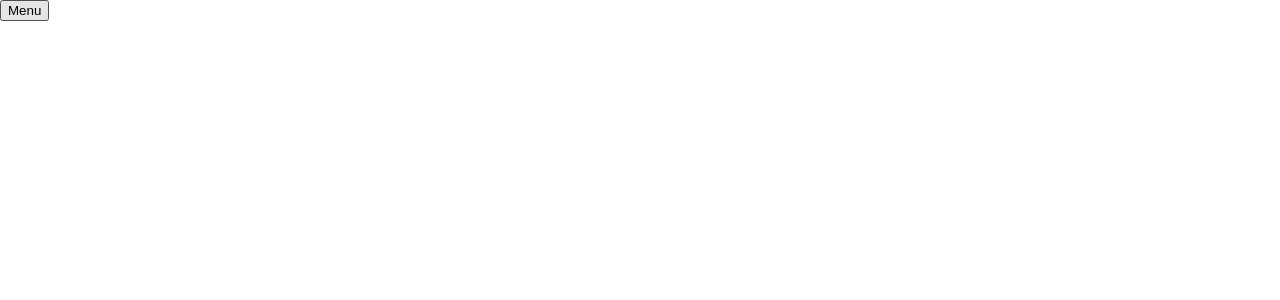
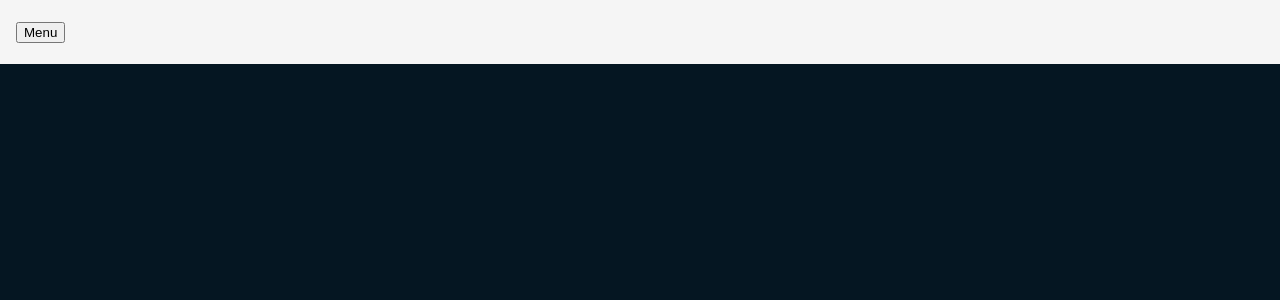
Before and after one commit to ryme07/wildCircus, an Angular app: page /home in a window 1280 px wide. Shown: the top 300 px of the page. Built offline with nearby package versions, Linux system fonts and the light colour scheme.

Commit message:
feat: create navbar

```diff
--- a/src/app/app.module.ts
+++ b/src/app/app.module.ts
@@ -11,6 +11,7 @@
 import { ShowLayoutComponent } from './components/show-layout/show-layout.component';
 import { BrowserAnimationsModule } from '@angular/platform-browser/animations';
 import {MatMenuModule} from '@angular/material/menu';
+import { MatToolbarModule } from '@angular/material/toolbar';
 
 @NgModule({
   declarations: [
@@ -26,7 +27,8 @@
     BrowserModule,
     AppRoutingModule,
     BrowserAnimationsModule,
-    MatMenuModule
+    MatMenuModule,
+    MatToolbarModule,
   ],
   providers: [],
   bootstrap: [AppComponent]
--- a/src/app/components/navbar/navbar.component.html
+++ b/src/app/components/navbar/navbar.component.html
@@ -1,5 +1,7 @@
-<button mat-button [matMenuTriggerFor]="menu">Menu</button>
-<mat-menu #menu="matMenu">
-  <button mat-menu-item>Item 1</button>
-  <button mat-menu-item>Item 2</button>
-</mat-menu>
+<mat-toolbar>
+    <button class="btn-navbar" mat-button [matMenuTriggerFor]="menu">Menu</button>
+    <mat-menu #menu="matMenu">
+      <button mat-menu-item>Item 1</button>
+      <button mat-menu-item>Item 2</button>
+    </mat-menu>
+</mat-toolbar>
--- a/src/styles.scss
+++ b/src/styles.scss
@@ -1,4 +1,86 @@
 /* You can add global styles to this file, and also import other style files */
+html, body, div, span, applet, object, iframe,
+h1, h2, h3, h4, h5, h6, p, blockquote, pre,
+a, abbr, acronym, address, big, cite, code,
+del, dfn, em, img, ins, kbd, q, s, samp,
+small, strike, strong, sub, sup, tt, var,
+b, u, i, center,
+dl, dt, dd, ol, ul, li,
+fieldset, form, label, legend,
+table, caption, tbody, tfoot, thead, tr, th, td,
+article, aside, canvas, details, embed,
+figure, figcaption, footer, header, hgroup,
+menu, nav, output, ruby, section, summary,
+time, mark, audio, video {
+	margin: 0;
+	padding: 0;
+	border: 0;
+	font-size: 100%;
+	font: inherit;
+	vertical-align: baseline;
+}
+/* HTML5 display-role reset for older browsers */
 
-html, body { height: 100%; }
-body { margin: 0; font-family: Roboto, "Helvetica Neue", sans-serif; }
+article, aside, details, figcaption, figure,
+footer, header, hgroup, menu, nav, section {
+	display: block;
+}
+body {
+	line-height: 1;
+}
+ol, ul {
+	list-style: none;
+}
+blockquote, q {
+	quotes: none;
+}
+blockquote:before, blockquote:after,
+q:before, q:after {
+	content: '';
+	content: none;
+}
+table {
+	border-collapse: collapse;
+	border-spacing: 0;
+}
+
+
+
+// html, body { height: 100%; }
+// body { margin: 0; font-family: Roboto, "Helvetica Neue", sans-serif; }
+
+html, body{
+
+height: 100vh;
+ }
+
+body {
+  background:#051622;
+  color: #DEB992;
+  font-family: 'Catamaran', sans-serif;
+  margin: 0;
+}
+
+// :root{
+// 	--backEv:#080808;
+// #1BA098
+// }
+
+/* SCROLL BAR */
+
+::-webkit-scrollbar-track
+{
+	-webkit-box-shadow: inset 0 0 6px rgba(0,0,0,0.3);
+	background-color: #0B0C0E;
+}
+
+::-webkit-scrollbar
+{
+	width: 6px;
+	background-color: #0B0C0E;
+}
+
+::-webkit-scrollbar-thumb
+{
+	background-color: #080808;
+}
```
